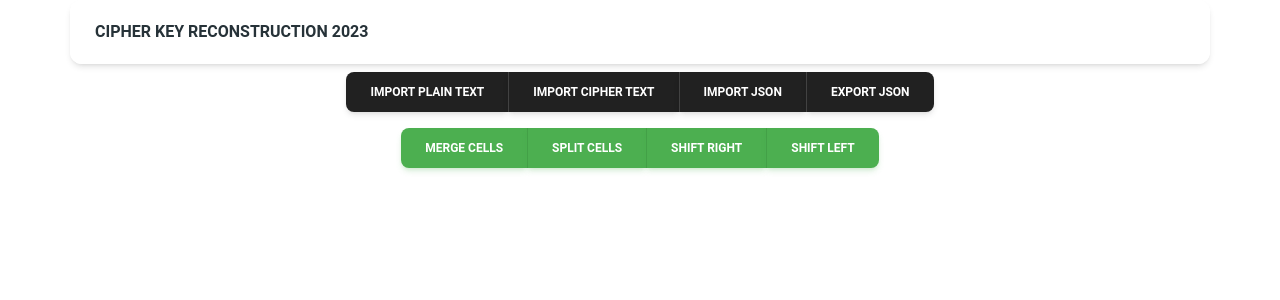
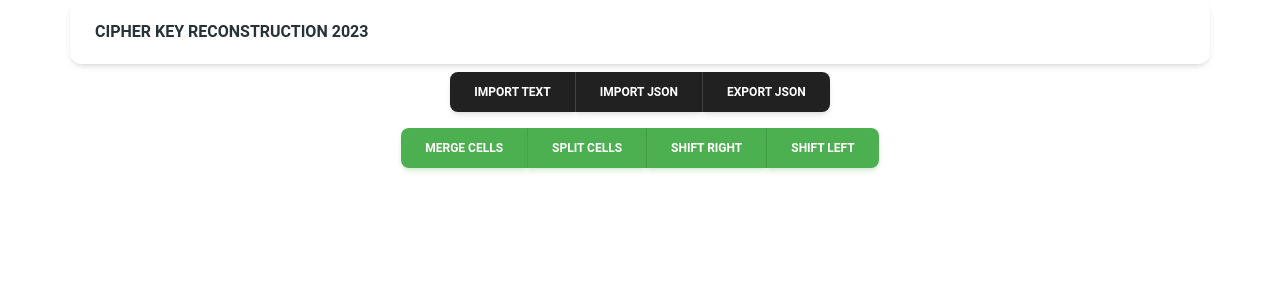
Before and after one commit to stanislavmarochok/key-reconstruction, a React (Create React App) app: page / in a window 1280 px wide. Shown: the top 300 px of the page. Built offline with nearby package versions, Linux system fonts and the light colour scheme.

Commit message:
Updated import text drag and drop areas

```diff
--- a/src/components/Buttons.js
+++ b/src/components/Buttons.js
@@ -4,31 +4,22 @@
 import {useState} from "react";
 
 function Buttons(props) {
-    const [isImportPlainTextDialogOpen, setIsImportPlainTextDialogOpen] = useState(false);
-    const [isImportCipherTextDialogOpen, setIsImportCipherTextDialogOpen] = useState(false);
+    const [isImportTextDialogOpen, setIsImportTextDialogOpen] = useState(false);
 
-    const handleOpenImportPlainTextDialog = () => setIsImportPlainTextDialogOpen(!isImportPlainTextDialogOpen);
-    const handleOpenImportCipherTextDialog = () => setIsImportCipherTextDialogOpen(!isImportCipherTextDialogOpen);
+    const handleOpenImportTextDialog = () => setIsImportTextDialogOpen(!isImportTextDialogOpen);
 
-    const uploadText = async (e, onClickHandler, onChangeHandler) => {
+    const uploadText = async (e, onChangeHandler) => {
         e.preventDefault();
         const reader = new FileReader();
         reader.onload = async (e) => {
             const text = (e.target.result);
             onChangeHandler(text);
-            onClickHandler();
         };
         reader.readAsText(e.target.files[0]);
     }
 
-    const renderDialog = (title, isOpen, onClickHandler, onChangeHandler) => {
+    const renderDropDownFileInputArea = (text) => {
         return (
-            <Dialog open={isOpen} handler={onClickHandler}>
-                <DialogHeader className="uppercase">{title}</DialogHeader>
-                <DialogBody divider>
-                    <div className="flex items-center justify-center w-full">
-                        <label htmlFor="dropzone-file"
-                               className="flex flex-col items-center justify-center w-full h-64 border-2 border-gray-300 border-dashed rounded-lg cursor-pointer bg-gray-50 dark:hover:bg-bray-800 dark:bg-gray-700 hover:bg-gray-100 dark:border-gray-600 dark:hover:border-gray-500 dark:hover:bg-gray-600">
             <div className="flex flex-col items-center justify-center pt-5 pb-6">
                 <svg className="w-8 h-8 mb-4 text-gray-500 dark:text-gray-400" aria-hidden="true"
                      xmlns="http://www.w3.org/2000/svg" fill="none" viewBox="0 0 20 16">
@@ -36,12 +27,34 @@
                           strokeWidth="2"
                           d="M13 13h3a3 3 0 0 0 0-6h-.025A5.56 5.56 0 0 0 16 6.5 5.5 5.5 0 0 0 5.207 5.021C5.137 5.017 5.071 5 5 5a4 4 0 0 0 0 8h2.167M10 15V6m0 0L8 8m2-2 2 2"/>
                 </svg>
+                <p className="mb-2 text-sm text-gray-500 dark:text-gray-400">{text}</p>
                 <p className="mb-2 text-sm text-gray-500 dark:text-gray-400"><span
                     className="font-semibold">Click to upload</span> or drag and drop</p>
                 <p className="text-xs text-gray-500 dark:text-gray-400">TXT</p>
             </div>
-                            <input id="dropzone-file" type="file" className="hidden" onChange={(e) => uploadText(e, onClickHandler, onChangeHandler)} />
+        );
+    }
+
+    const renderDialog = (title) => {
+        return (
+            <Dialog open={isImportTextDialogOpen} handler={handleOpenImportTextDialog}>
+                <DialogHeader className="uppercase">Import text</DialogHeader>
+                <DialogBody divider>
+                    <div className="flex gap-4">
+                        <div className="flex items-center justify-center w-full">
+                            <label htmlFor="dropzone-file"
+                                   className="flex flex-col items-center justify-center w-full h-64 border-2 border-gray-300 border-dashed rounded-lg cursor-pointer bg-gray-50 dark:hover:bg-bray-800 dark:bg-gray-700 hover:bg-gray-100 dark:border-gray-600 dark:hover:border-gray-500 dark:hover:bg-gray-600">
+                                {renderDropDownFileInputArea('PLAIN TEXT')}
+                                <input id="dropzone-file" type="file" className="hidden" onChange={(e) => uploadText(e, props.setPlainText)} />
                             </label>
+                        </div>
+                        <div className="flex items-center justify-center w-full">
+                            <label htmlFor="dropzone-file-2"
+                                   className="flex flex-col items-center justify-center w-full h-64 border-2 border-gray-300 border-dashed rounded-lg cursor-pointer bg-gray-50 dark:hover:bg-bray-800 dark:bg-gray-700 hover:bg-gray-100 dark:border-gray-600 dark:hover:border-gray-500 dark:hover:bg-gray-600">
+                                {renderDropDownFileInputArea('CIPHER TEXT')}
+                                <input id="dropzone-file-2" type="file" className="hidden" onChange={(e) => uploadText(e, props.setCipherText)} />
+                            </label>
+                        </div>
                     </div>
                 </DialogBody>
             </Dialog>
@@ -51,8 +64,7 @@
     return (
         <div className="flex flex-col w-max gap-4 mx-auto mt-2">
             <ButtonGroup className="mx-auto">
-                <Button onClick={handleOpenImportPlainTextDialog}>import plain text</Button>
-                <Button onClick={handleOpenImportCipherTextDialog}>import cipher text</Button>
+                <Button onClick={handleOpenImportTextDialog}>import text</Button>
                 <Button>import json</Button>
                 <Button>export json</Button>
             </ButtonGroup>
@@ -63,8 +75,7 @@
                 <Button>shift left</Button>
             </ButtonGroup>
 
-            {renderDialog("import plain text here", isImportPlainTextDialogOpen, handleOpenImportPlainTextDialog, props.setPlainText)}
-            {renderDialog("import cipher text here", isImportCipherTextDialogOpen, handleOpenImportCipherTextDialog, props.setCipherText)}
+            {renderDialog("import plain text here", props.setPlainText)}
 
         </div>
     );
```
Lines whose indentation alone changed are shown as unchanged.
